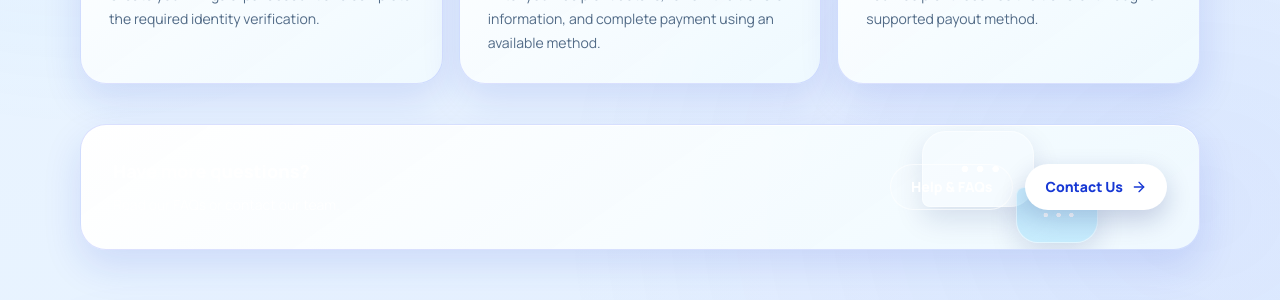
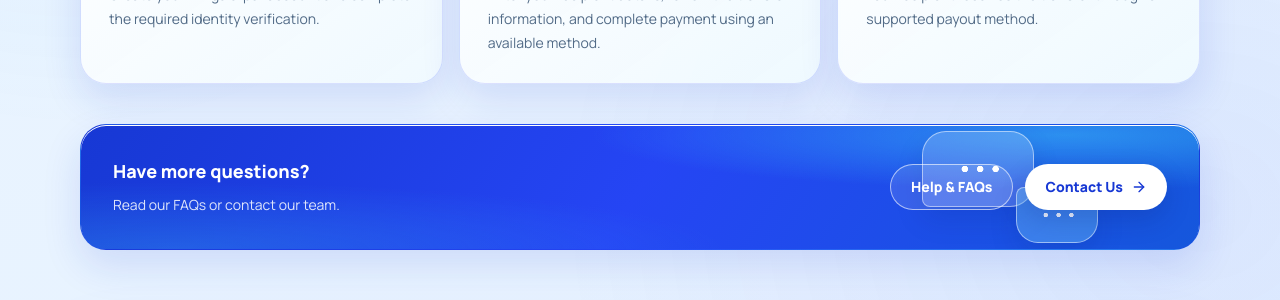
Before and after one commit to KyawZinLin3/RND-landing-page, a Next.js app: page /how-it-works in a window 1280 px wide. Shown: the part 860-1160 px from the top of the page. Built offline with nearby package versions, Linux system fonts and the light colour scheme; no server answers.

Commit message:
Fix local help callout styling and hydration warning

```diff
--- a/app/how-it-works/page.tsx
+++ b/app/how-it-works/page.tsx
@@ -66,7 +66,13 @@ export default function HowItWorksPage() {
             </article>
           ))}
         </div>
-        <div className="help-callout-panel relative mt-10 flex flex-col items-start justify-between gap-4 overflow-hidden rounded-[26px] p-6 sm:flex-row sm:items-center md:p-8">
+        <div
+          className="help-callout-panel relative mt-10 flex flex-col items-start justify-between gap-4 overflow-hidden rounded-[26px] p-6 sm:flex-row sm:items-center md:p-8"
+          style={{
+            background:
+              "radial-gradient(ellipse at 88% 8%, rgb(56 189 248 / .58), transparent 34%), radial-gradient(ellipse at 8% 100%, rgb(56 189 248 / .28), transparent 38%), linear-gradient(122deg, #1738d4 0%, #2545f4 50%, #1557dc 100%)",
+          }}
+        >
           <span aria-hidden="true" className="help-illustration" />
           <div className="help-callout-copy">
             <h2 className="text-lg font-extrabold"><LocalizedText en="Have more questions?" my="မေးစရာများ ရှိပါသလား။" /></h2>
--- a/app/layout.tsx
+++ b/app/layout.tsx
@@ -27,7 +27,7 @@ export const metadata: Metadata = {
 
 export default function RootLayout({ children }: Readonly<{ children: React.ReactNode }>) {
   return (
-    <html lang="en" data-theme="light">
+    <html lang="en" data-theme="light" suppressHydrationWarning>
       <body className={manrope.variable}>
         {indexingEnabled && siteUrl && (
           <script
```
